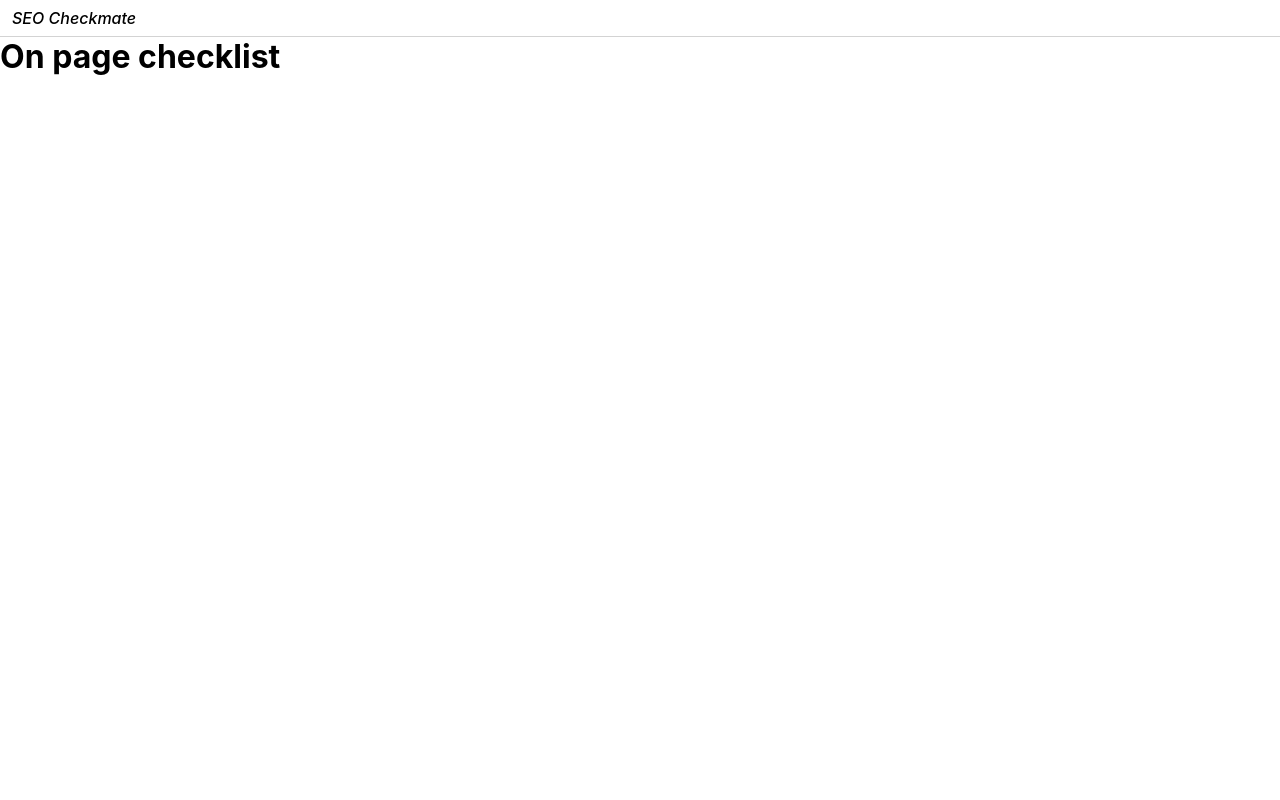
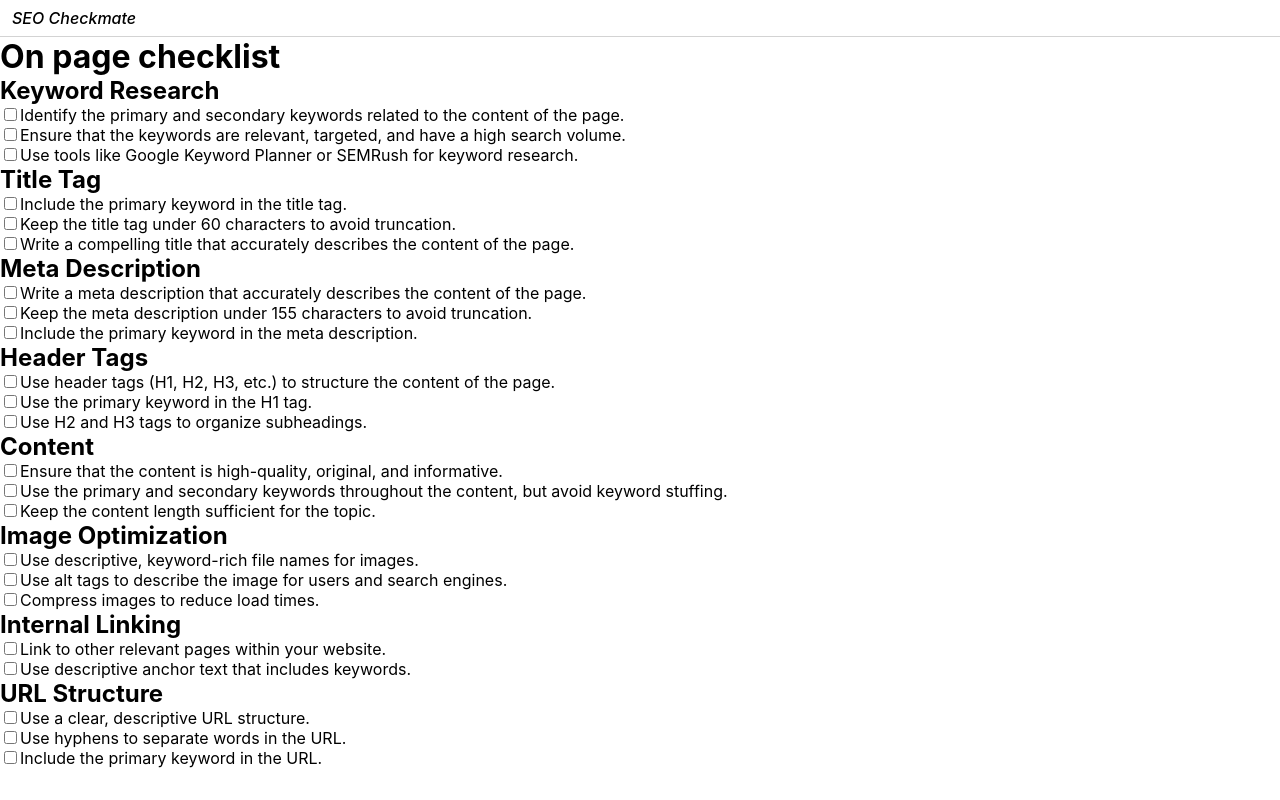
Before and after one commit to siddhigate/seo-checkmate, a React (Create React App) app: page /onpage-seo in a window 1280 px wide. Built offline with nearby package versions, Linux system fonts and the light colour scheme.

Commit message:
feat: added display checklist feature

```diff
--- a/src/components/Checklist/index.jsx
+++ b/src/components/Checklist/index.jsx
@@ -1,11 +1,29 @@
-import React from 'react'
+import React from "react";
+import './index.css'
 
-const Checklist = ({title, checklistData}) => {
+const Checklist = ({ title, checklistData }) => {
+
   return (
-    <div>
-        <h1>{title}</h1>
+    <div className="main-container">
+      <h1>{title}</h1>
+
+      {Object.keys(checklistData).map((key) => {
+        return (
+          <div className="list-element" key = {Math.random()}>
+            <h2>{key}</h2>
+            {checklistData[key].map(item => {
+              return (
+                <div className="list-card" key = {Math.random()}>
+                  <input type='checkbox'/>
+                  <span>{item}</span>
+                </div>
+              )
+            })}
+          </div>
+        );
+      })}
     </div>
-  )
-}
+  );
+};
 
-export default Checklist
+export default Checklist;
```
